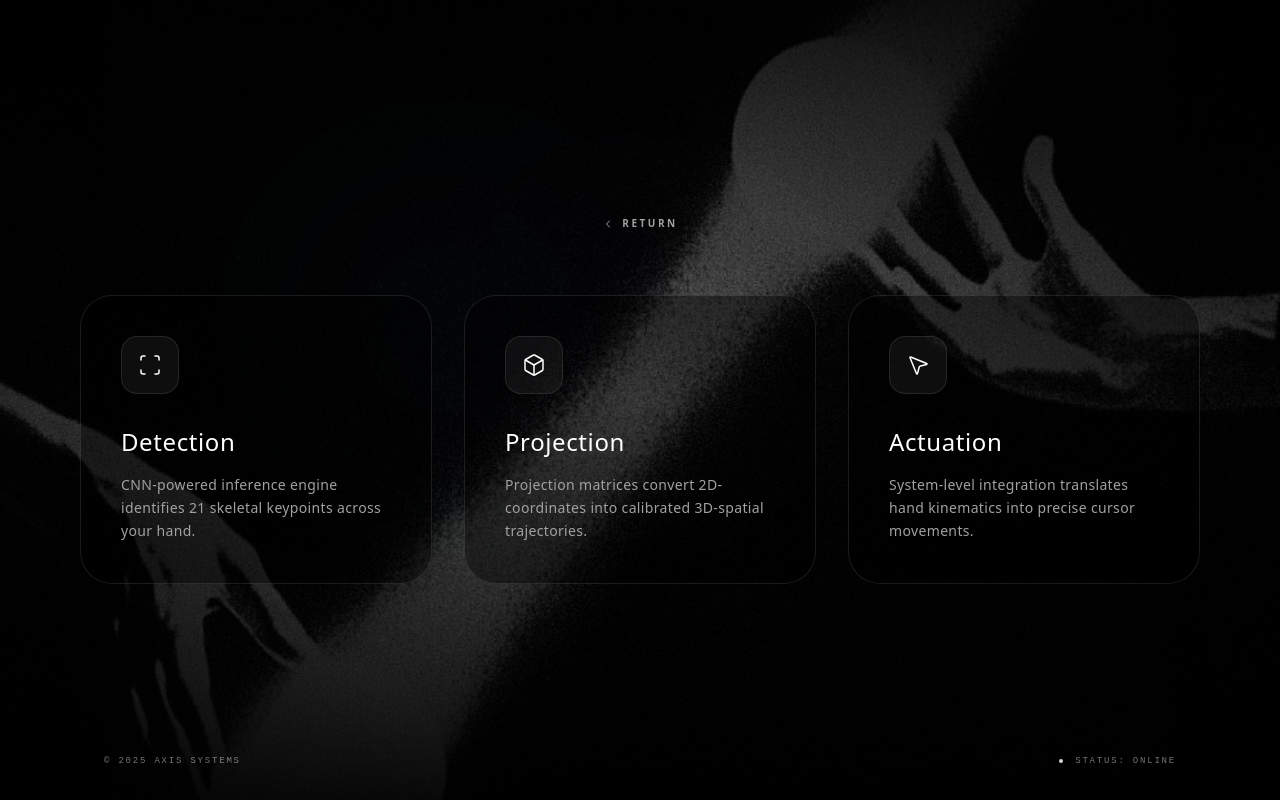
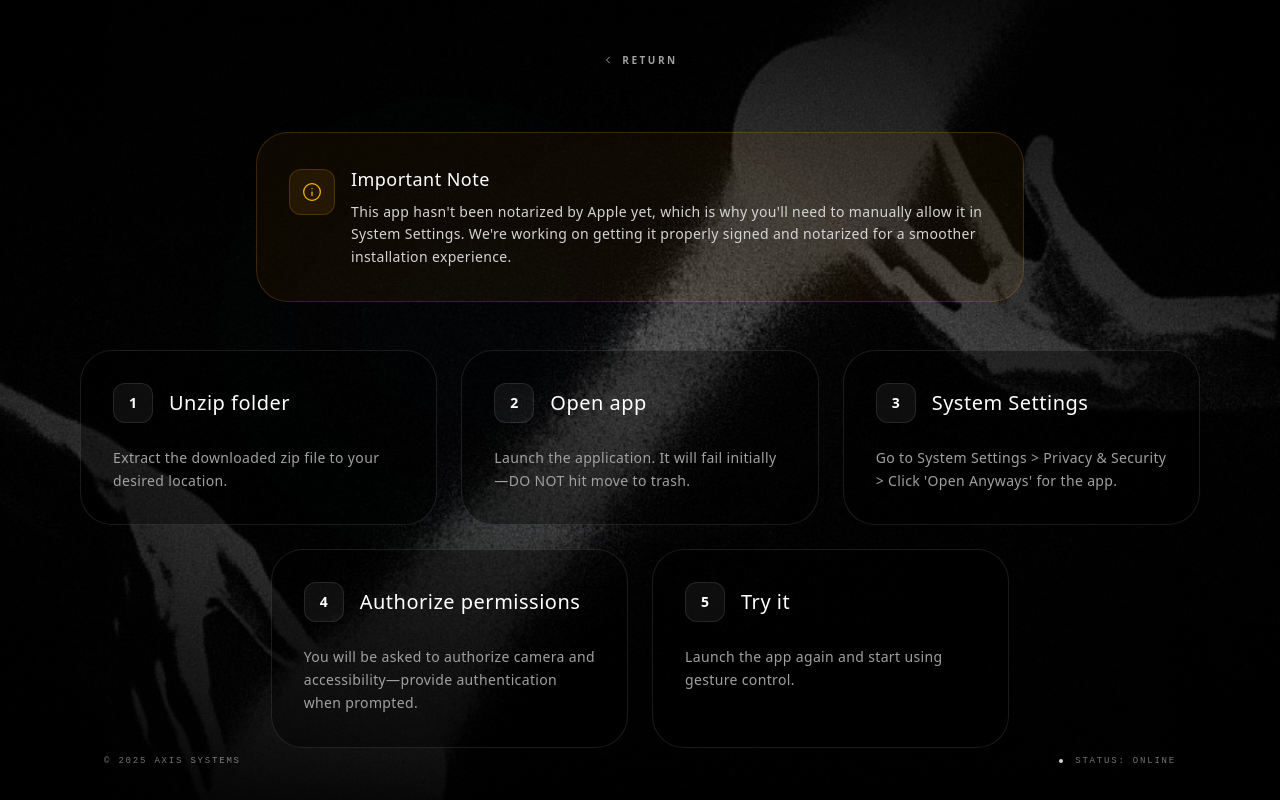
Before and after one commit to shivanished/axis, a Next.js app in the folder landing-page/: page / in a window 1280 px wide. Both pictures are taken after a click on the button "DOWNLOAD NOW". Built offline with nearby package versions, Linux system fonts and the light colour scheme.

Commit message:
steps for installation

```diff
--- a/landing-page/app/page.tsx
+++ b/landing-page/app/page.tsx
@@ -2,7 +2,19 @@
 
 import { useState, useEffect } from "react";
 import { motion, AnimatePresence, useAnimation } from "framer-motion";
-import { Scan, Box, MousePointer2, Download, ChevronLeft } from "lucide-react";
+import {
+  Scan,
+  Box,
+  MousePointer2,
+  Download,
+  ChevronLeft,
+  FolderOpen,
+  AlertTriangle,
+  Settings,
+  Shield,
+  Play,
+  Info,
+} from "lucide-react";
 import { clsx, type ClassValue } from "clsx";
 import { twMerge } from "tailwind-merge";
 
@@ -48,24 +60,39 @@ export default function Home() {
     },
   };
 
-  const features = [
+  const installationSteps = [
     {
-      title: "Detection",
-      description:
-        "CNN-powered inference engine identifies 21 skeletal keypoints across your hand.",
-      icon: Scan,
+      step: "1",
+      title: "Unzip folder",
+      description: "Extract the downloaded zip file to your desired location.",
+      icon: FolderOpen,
     },
     {
-      title: "Projection",
+      step: "2",
+      title: "Open app",
       description:
-        "Projection matrices convert 2D-coordinates into calibrated 3D-spatial trajectories.",
-      icon: Box,
+        "Launch the application. It will fail initially—DO NOT hit move to trash.",
+      icon: AlertTriangle,
     },
     {
-      title: "Actuation",
+      step: "3",
+      title: "System Settings",
       description:
-        "System-level integration translates hand kinematics into precise cursor movements.",
-      icon: MousePointer2,
+        "Go to System Settings > Privacy & Security > Click 'Open Anyways' for the app.",
+      icon: Settings,
+    },
+    {
+      step: "4",
+      title: "Authorize permissions",
+      description:
+        "You will be asked to authorize camera and accessibility—provide authentication when prompted.",
+      icon: Shield,
+    },
+    {
+      step: "5",
+      title: "Try it",
+      description: "Launch the app again and start using gesture control.",
+      icon: Play,
     },
   ];
 
@@ -191,30 +218,61 @@ export default function Home() {
                 <ChevronLeft className="w-3 h-3" /> Return
               </motion.button>
 
-              <div className="grid w-full grid-cols-1 gap-8 md:grid-cols-3 perspective-[1000px]">
-                {features.map((feature, index) => (
+              {/* Disclaimer */}
+              <motion.div
+                initial={{ opacity: 0, y: 20 }}
+                animate={{ opacity: 1, y: 0 }}
+                transition={{ delay: 0.2, duration: 0.6 }}
+                className="mb-12 w-full max-w-3xl"
+              >
+                <div className="group relative overflow-hidden rounded-[2rem] border border-amber-500/20 bg-amber-500/5 p-8 backdrop-blur-2xl">
+                  <div className="absolute inset-0 bg-gradient-to-br from-amber-500/10 via-transparent to-transparent opacity-0 transition-opacity duration-500 group-hover:opacity-100" />
+                  <div className="relative z-10 flex items-start gap-4">
+                    <div className="mt-1 inline-flex rounded-xl border border-amber-500/20 bg-amber-500/10 p-3 text-amber-400">
+                      <Info className="h-5 w-5 stroke-[1.5]" />
+                    </div>
+                    <div className="flex-1">
+                      <h3 className="mb-2 text-lg font-light text-white tracking-wide">
+                        Important Note
+                      </h3>
+                      <p className="text-sm leading-relaxed text-neutral-300 font-light tracking-wide">
+                        This app hasn't been notarized by Apple yet, which is
+                        why you'll need to manually allow it in System Settings.
+                        We're working on getting it properly signed and
+                        notarized for a smoother installation experience.
+                      </p>
+                    </div>
+                  </div>
+                </div>
+              </motion.div>
+
+              {/* Installation Steps */}
+              <div className="flex w-full flex-wrap justify-center gap-6 perspective-[1000px]">
+                {installationSteps.map((step, index) => (
                   <motion.div
-                    key={feature.title}
+                    key={step.step}
                     initial={{ opacity: 0, y: 40, rotateX: -10 }}
                     animate={{ opacity: 1, y: 0, rotateX: 0 }}
                     transition={{
-                      delay: index * 0.2 + 0.3,
+                      delay: index * 0.15 + 0.4,
                       duration: 0.8,
                       ease: "easeOut",
                     }}
-                    className="group relative overflow-hidden rounded-[2rem] border border-white/10 bg-black/40 p-10 backdrop-blur-2xl transition-all duration-500 hover:border-white/20 hover:bg-black/60 hover:-translate-y-2 hover:shadow-[0_20px_40px_-10px_rgba(0,0,0,0.5)]"
+                    className="group relative overflow-hidden rounded-[2rem] border border-white/10 bg-black/40 p-8 backdrop-blur-2xl transition-all duration-500 hover:border-white/20 hover:bg-black/60 hover:-translate-y-2 hover:shadow-[0_20px_40px_-10px_rgba(0,0,0,0.5)] w-full max-w-sm md:max-w-none md:w-[calc(50%-12px)] lg:w-[calc(33.333%-16px)]"
                   >
                     {/* Card Inner Gradient */}
                     <div className="absolute inset-0 bg-gradient-to-br from-white/5 via-transparent to-transparent opacity-0 transition-opacity duration-500 group-hover:opacity-100" />
 
-                    <div className="relative z-10 mb-8 inline-flex rounded-2xl border border-white/10 bg-white/5 p-4 text-white shadow-lg group-hover:border-white/20 group-hover:bg-white/10 transition-colors">
-                      <feature.icon className="h-6 w-6 stroke-[1.5]" />
+                    <div className="relative z-10 mb-6 flex items-center gap-4">
+                      <div className="flex h-10 w-10 items-center justify-center rounded-xl border border-white/10 bg-white/5 text-sm font-semibold text-white shadow-lg group-hover:border-white/20 group-hover:bg-white/10 transition-colors">
+                        {step.step}
+                      </div>
+                      <h3 className="relative z-10 text-xl font-light text-white tracking-wide">
+                        {step.title}
+                      </h3>
                     </div>
-                    <h3 className="relative z-10 mb-4 text-2xl font-light text-white tracking-wide">
-                      {feature.title}
-                    </h3>
                     <p className="relative z-10 text-sm leading-relaxed text-neutral-400 group-hover:text-neutral-300 font-light tracking-wide">
-                      {feature.description}
+                      {step.description}
                     </p>
                   </motion.div>
                 ))}
```
